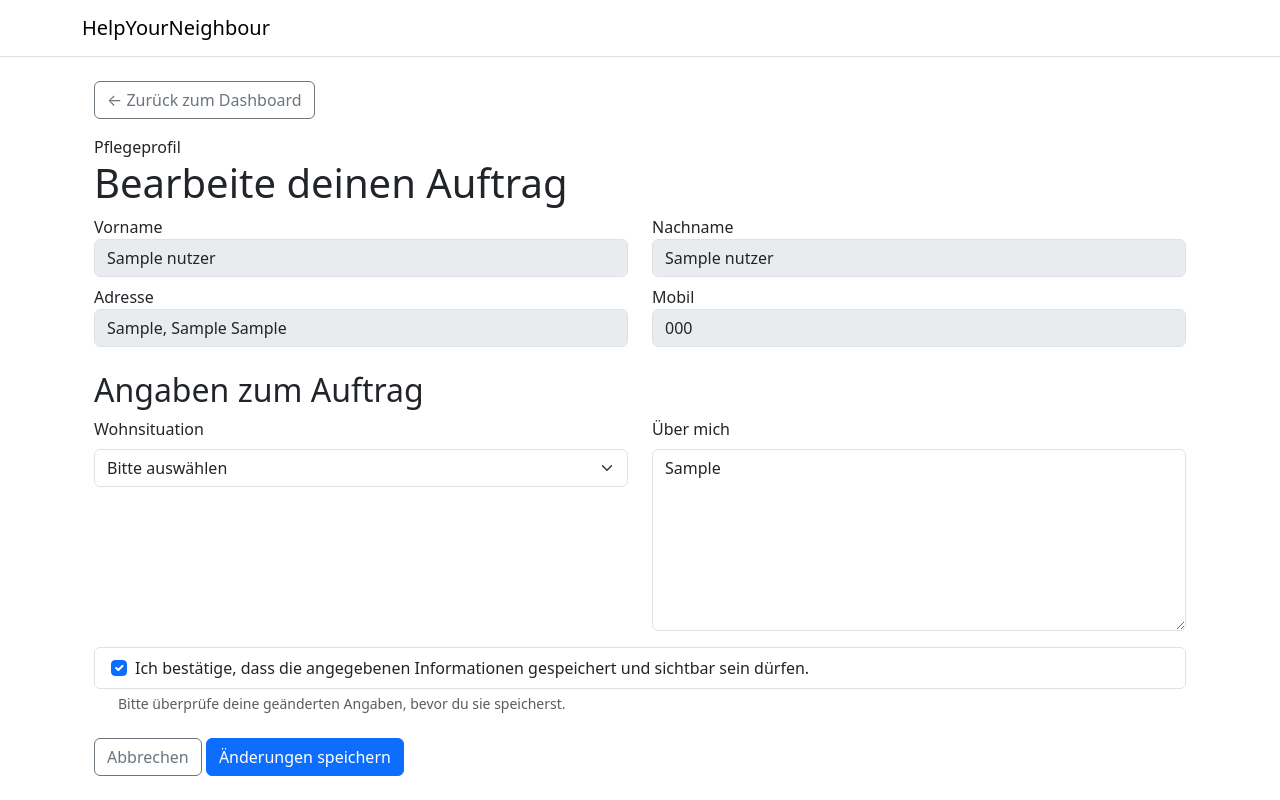
After one commit to Yasin-Jewabreh/webapp, a Flask app: page /auftrag/bearbeiten/1 in a window 1280 px wide. The commit adds this page. Run offline with Flask 3, Linux system fonts and the light colour scheme; a user stored in the database is signed in; tables that the repository leaves empty hold one stand-in row (values such as "Sample post"); some libraries are stand-ins or nearby versions.

Commit message:
Added Order editing

```diff
--- a/app.py
+++ b/app.py
@@ -89,7 +89,7 @@ def login():
                 login_user(nutzer)
                 return redirect(url_for("dashboard"))
             else:
-                fehler = "Passwort oder Emailadresse falsch!"
+                fehler = "Passwort oder Email-Adresse falsch!"
                 flash(fehler)
     return render_template("login.html", form=form, fehler=fehler)
 
@@ -135,20 +135,62 @@ def logout():
 @login_required
 def auftrag_erstellen():
     form = AuftragFormular()
+
+    # Verhinderung von falschen Nutzer zugriffen
+    if current_user.rolle != "PP":
+        return "Zugriff verweigert. Nur Pflegebedürftige können diese Seite sehen.", 403
+
+    vorhandener_auftrag = db.session.scalar(db.select(Auftrag).filter_by(
+                            pp_id = current_user.id, abgeschlossen = False))
+
+    if vorhandener_auftrag:
+        return redirect (url_for("auftrag_bearbeiten", auftrag_id = vorhandener_auftrag.id))
+
     # Prüfen ob ein Post ausgeführt wurde und ob alle Pflichtfelder gefüllt sind
     if form.validate_on_submit():
         # Es wird ein neuer Auftrag mit den eingegebenen Daten angelegt
         neuer_auftrag = Auftrag(
             wohnsituation=form.wohnsituation.data,
             beschreibung=form.beschreibung.data,
-            pp_id=current_user.id
-        )
+            pp_id=current_user.id)
+
         # Hinzufügen in die DB
         db.session.add(neuer_auftrag)
         db.session.commit()
         flash("Auftrag erfolgreich veröffentlicht!", "success")
         return redirect(url_for("dashboard"))
     return render_template("auftrag_erstellen.html", nutzer=current_user, form=form)
+
+
+@app.route("/auftrag/bearbeiten/<int:auftrag_id>", methods = ["GET", "POST"])
+@login_required
+def auftrag_bearbeiten(auftrag_id):
+
+
+    auftrag = db.get_or_404(Auftrag, auftrag_id)
+
+    if auftrag.pp_id != current_user.id:
+        flash("Zufriff verweigert", "danger")
+        return redirect (url_for("dashboard"))
+
+    form = AuftragFormular()
+    # Ob ein Post gemacht wurde oder alle Felder gefüllt sind
+    if form.validate_on_submit():
+        auftrag.wohnsituation=form.wohnsituation.data
+        auftrag.beschreibung=form.beschreibung.data
+        db.session.commit()
+
+        flash("Auftrag erfolgreich aktualisiert!", "success")
+        return redirect(url_for("dashboard"))
+
+    # Falls nichts bearbeitet wurde werden die alten daten aufgegriffen
+    elif request.method == "GET":
+        form.wohnsituation.data = auftrag.wohnsituation
+        form.beschreibung.data = auftrag.beschreibung
+        form.bestaetigung.data = True
+
+    return render_template("auftrag_bearbeiten.html", form=form, nutzer=current_user, auftrag=auftrag)
+
 
 @app.route("/termine/historie/")
 @login_required
--- a/models.py
+++ b/models.py
@@ -27,6 +27,7 @@ class Auftrag(db.Model):
     wohnsituation = db.Column(db.String(100), nullable = False)
     beschreibung = db.Column(db.String(500), nullable = False)
     angenommen = db.Column(db.Boolean, default = False, nullable = False)
+    abgeschlossen = db.Column(db.Boolean, default = False, nullable = False)
     helfer_id = db.Column("helfer_id", db.ForeignKey("nutzer.id"), nullable = True)
     pp_id = db.Column("pp_id", db.ForeignKey("nutzer.id"), nullable = False)
 
--- /dev/null
+++ b/templates/auftrag_bearbeiten.html
@@ -0,0 +1,99 @@
+{% extends "base.html" %}
+
+{% block TITLE %}Auftrag bearbeiten{% endblock %}
+
+{% block CONTENT %}
+<main class="profile-page mt-4">
+    <div class="container">
+        <a href="{{ url_for('dashboard') }}" class="btn btn-outline-secondary mb-3">
+            ← Zurück zum Dashboard
+        </a>
+
+        <div class="profile-card">
+            <div class="profile-header">
+                <span class="profile-label">Pflegeprofil</span>
+                <h1>Bearbeite deinen Auftrag</h1>
+            </div>
+
+            <form method="POST" action="{{ url_for('auftrag_bearbeiten', auftrag_id=auftrag.id) }}" class="profile-form">
+                {{ form.hidden_tag() }}
+
+                <div class="row">
+                    <div class="col-md-6">
+                        <div class="form-group mb-2">
+                            <label>Vorname</label>
+                            <input type="text" class="form-control" value="{{ nutzer.vorname if nutzer else '' }}" disabled>
+                        </div>
+                    </div>
+                    <div class="col-md-6">
+                        <div class="form-group mb-2">
+                            <label>Nachname</label>
+                            <input type="text" class="form-control" value="{{ nutzer.nachname if nutzer else '' }}" disabled>
+                        </div>
+                    </div>
+                </div>
+
+                <div class="row">
+                    <div class="col-md-6">
+                        <div class="form-group mb-4">
+                            <label>Adresse</label>
+                            <input type="text" class="form-control" value="{{ nutzer.adresse if nutzer else '' }}, {{ nutzer.plz if nutzer else '' }} {{ nutzer.ort if nutzer else '' }}" disabled>
+                        </div>
+                    </div>
+                    <div class="col-md-6">
+                        <div class="form-group mb-4">
+                            <label>Mobil</label>
+                            <input type="text" class="form-control" value="{{ nutzer.telefon if nutzer else '' }}" disabled>
+                        </div>
+                    </div>
+                </div>
+
+                <h2>Angaben zum Auftrag</h2>
+
+                <div class="row mb-3">
+                    <div class="col-md-6">
+                        <div class="form-group">
+                            {{ form.wohnsituation.label(class="form-label") }}
+                            {{ form.wohnsituation(class="form-select") }}
+                            {% if form.wohnsituation.errors %}
+                                <div class="text-danger">{{ form.wohnsituation.errors[0] }}</div>
+                            {% endif %}
+                        </div>
+                    </div>
+
+                    <div class="col-md-6">
+                        <div class="form-group">
+                            {{ form.beschreibung.label(class="form-label") }}
+                            {{ form.beschreibung(class="form-control description-field", rows="7") }}
+                            {% if form.beschreibung.errors %}
+                                <div class="text-danger">{{ form.beschreibung.errors[0] }}</div>
+                            {% endif %}
+                        </div>
+                    </div>
+                </div>
+
+                <div class ="form-group mb-4">
+                    <div class="border rounded p-3 py-2">
+                        <div class = "d-flex align-items-center gap-2">
+                        {{ form.bestaetigung(class="form-check-input mt-0 flex-shrink-0") }}
+                        {{ form.bestaetigung.label(class="form-check-label mb-0") }}
+                        </div>
+                    </div>
+                    <div class="form-text ms-4">
+                        Bitte überprüfe deine geänderten Angaben, bevor du sie speicherst.
+                    </div>
+
+                    {% if form.bestaetigung.errors %}
+                        <div class="text-danger small mt-2 ms-4">{{ form.bestaetigung.errors[0] }}</div>
+                    {% endif %}
+                </div>
+
+                <div class="form-actions">
+                    <a href="{{ url_for('dashboard') }}" class="btn btn-outline-secondary">Abbrechen</a>
+                    <button type="submit" class="btn btn-primary publish-button">Änderungen speichern</button>
+                </div>
+            </form>
+        </div>
+    </div>
+</main>
+{% endblock %}
--- a/templates/dashboard.html
+++ b/templates/dashboard.html
@@ -41,7 +41,7 @@
                             </a>
                         {% else %}
                             <a href="{{ url_for('auftrag_erstellen') }}" class="btn btn-primary btn-lg rounded-3 text-start px-4">
-                                Neuen Auftrag erstellen
+                                Mein Auftrag
                             </a>
                         {% endif %}
                         <a href="{{ url_for('chat') }}" class="btn btn-info btn-lg rounded-3 text-white text-start px-4">
```
